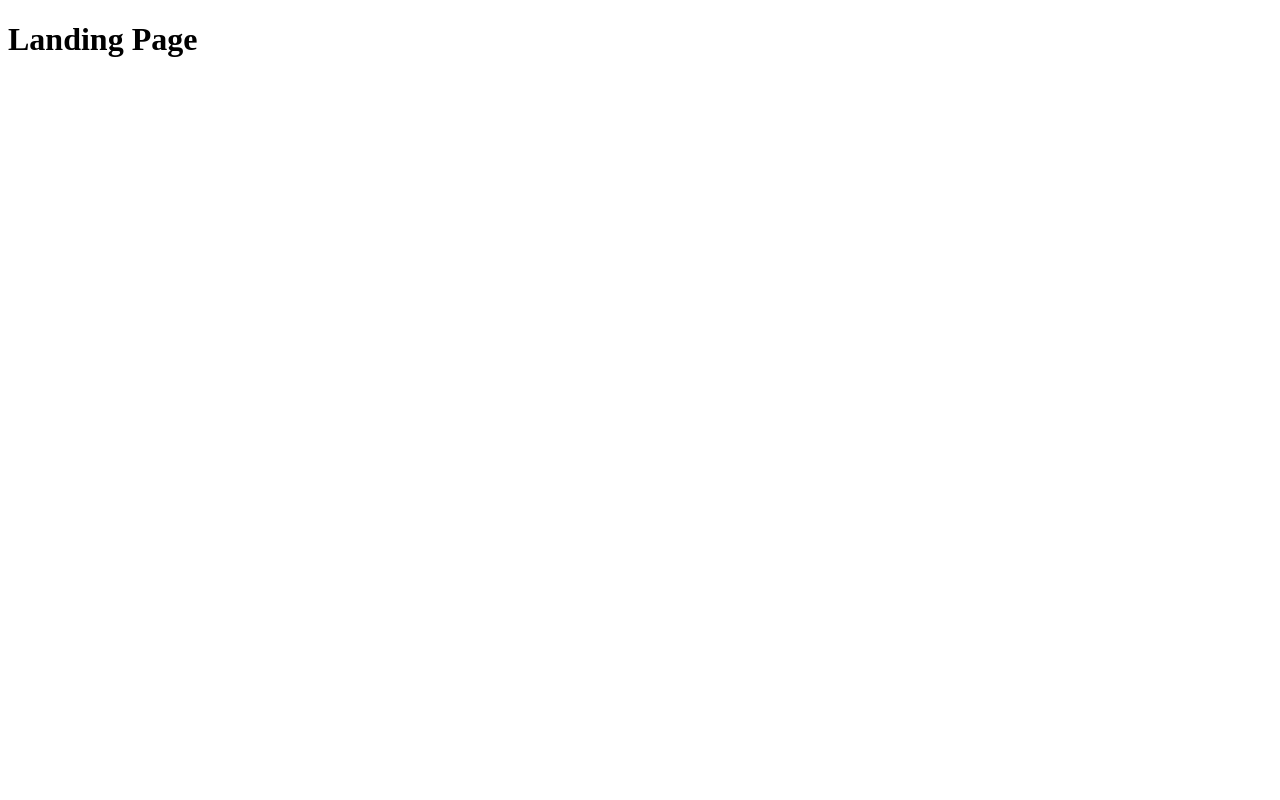
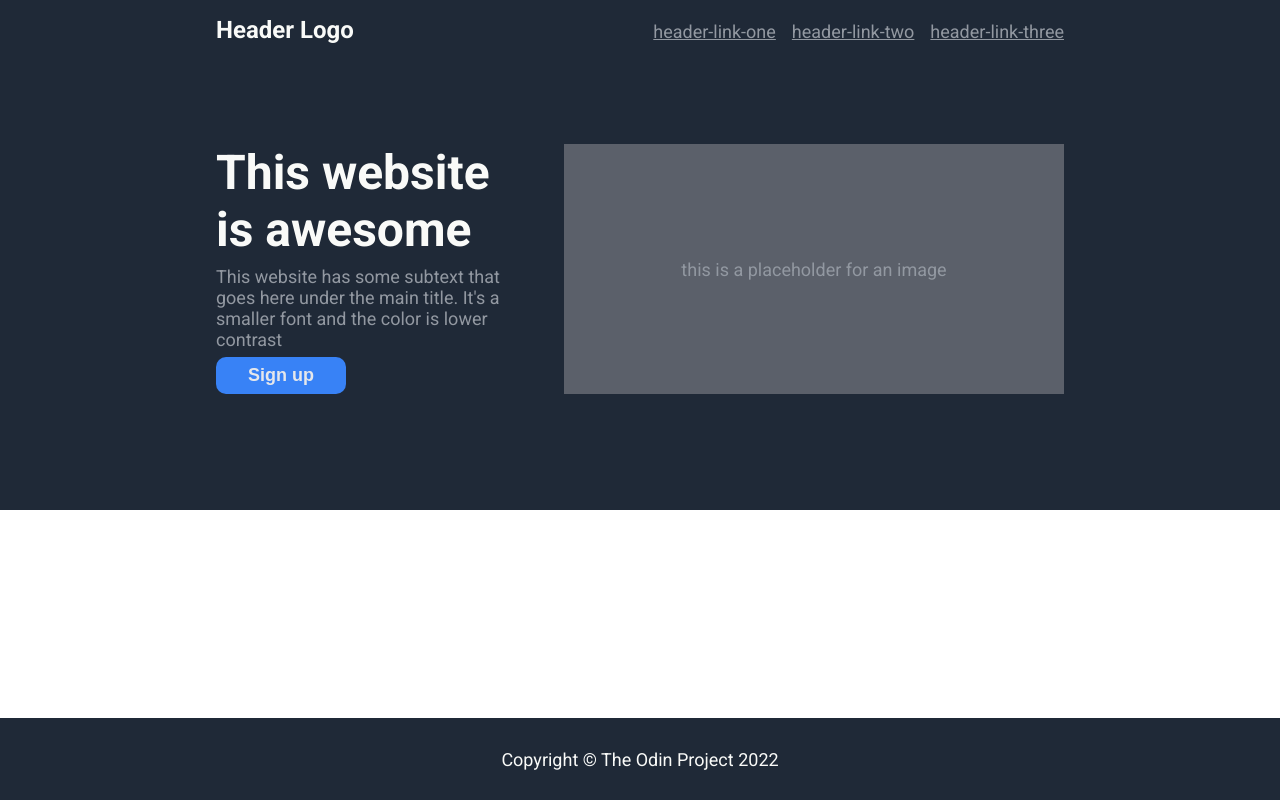
Before and after one commit to nobbmaestro/odin-landing-page, a plain HTML site: page index.html in a window 1280 px wide. Drawn offline with Linux system fonts and the light colour scheme.

Commit message:
Added header and footer with styling

```diff
--- /dev/null
+++ b/css/footer.css
@@ -0,0 +1,9 @@
+.footer {
+    display: flex;
+    justify-content: center;
+    align-items: center;
+    height: 50px;
+    padding: 16px;
+    font-size: 18px;
+    color: #F9FAF8
+}
--- /dev/null
+++ b/css/header.css
@@ -0,0 +1,51 @@
+.header {
+    display: flex;
+    flex-direction: column;
+    justify-content: space-between;
+    padding: 16px 200px;
+    font-size: 24px;
+    color: #F9FAF8
+}
+
+.header-row {
+    display: flex;
+    justify-content: space-between;
+    align-items: center;
+    margin-bottom: 100px;
+    padding: 0px 16px;
+}
+
+.header-row-title {
+    min-height: 250px;
+    display: flex;
+    flex-direction: column;
+    justify-content: space-between;
+    margin-right: 48px;
+}
+
+.nav-bar {
+    display: flex;
+    justify-content: center;
+    gap: 16px;
+    list-style-type: none;
+}
+.header-button {
+    flex-grow: 0;
+    border: 0px solid #3882F6;
+    border-radius: 10px;
+    background: #3882F6;
+    padding: 8px 32px;
+    font-size: 18px;
+    font-weight: bold;
+    color: #E5E7EB;
+}
+
+.tmp-img {
+    flex: 1;
+    min-height: 250px;
+    min-width: 500px;
+    background: rgb(91, 96, 106);
+    display: flex;
+    justify-content: center;
+    align-items: center;
+}
--- /dev/null
+++ b/css/main.css
@@ -0,0 +1,33 @@
+@import url('https://fonts.googleapis.com/css2?family=Roboto:wght@400;700&display=swap');
+
+body {
+    display: flex;
+    flex-direction: column;
+    justify-content: space-between;
+    margin: 0;
+    height: 100vh;
+    overflow: hidden;
+    font-family: Roboto, sans-serif;
+}
+
+.font1 {
+    font-size: 48px;
+    font-weight: bolder;
+    color: #F9FAF8;
+}
+
+.font2 {
+    font-size: 24px;
+    font-weight: bold;
+    color: #F9FAF8;
+}
+
+.font3, a {
+    font-size: 18px;
+    color: rgb(146, 152, 161);
+}
+
+.header, .footer {
+    background: #1F2937;
+    color: #F9FAF8;
+}
--- a/index.html
+++ b/index.html
@@ -5,11 +5,57 @@
     <meta charset="UTF-8">
     <meta http-equiv="X-UA-Compatible" content="IE=edge">
     <meta name="viewport" content="width=device-width, initial-scale=1.0">
+    <link rel="stylesheet" href="./css/main.css">
+    <link rel="stylesheet" href="./css/header.css">
+    <link rel="stylesheet" href="./css/footer.css">
     <title>Landing Page</title>
 </head>
 
 <body>
-    <h1>Landing Page</h1>
+    <div class="header">
+        <div class="header-row">
+            <div class="font2">
+                Header Logo
+            </div>
+            <nav class="nav-bar">
+                <div class="nav-bar-item">
+                    <a href="./index.html">header-link-one</a>
+                </div>
+                <div class="nav-bar-item">
+                    <a href="./index.html">header-link-two</a>
+                </div>
+                <div class="nav-bar-item">
+                    <a href="./index.html">header-link-three</a>
+                </div>
+                </ul>
+            </nav>
+        </div>
+        <div class="header-row">
+            <div class="header-row-title">
+                <div class="font1">
+                    This website is awesome
+                </div>
+                <div class="font3">
+                    This website has some subtext that goes here under the main title. It's a smaller font and the
+                    color
+                    is
+                    lower contrast
+                </div>
+                <div>
+                    <button class="header-button">Sign up</button>
+                </div>
+            </div>
+            <div class="tmp-img font3">
+                this is a placeholder for an image
+            </div>
+        </div>
+    </div>
+    <div class="content">
+
+    </div>
+    <div class="footer">
+        Copyright © The Odin Project 2022
+    </div>
 </body>
 
 </html>
```
